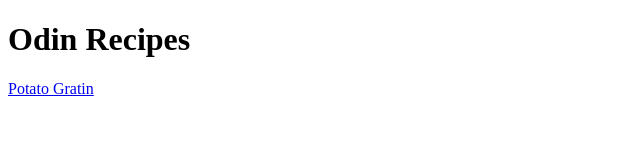
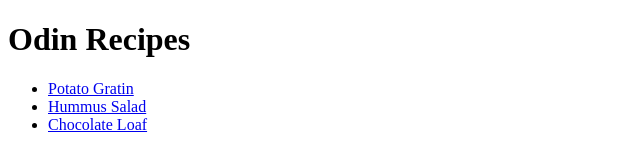
Before and after one commit to r-l-tharp/odin-recipes, a plain HTML site: page index.html in a window 1280 px wide. Shown: the whole page, without its empty margins (0-640 px from the left). Drawn offline with Linux system fonts and the light colour scheme.

Commit message:
Update Index.html with links

```diff
--- a/index.html
+++ b/index.html
@@ -8,6 +8,8 @@
 </head>
 <body>
     <h1>Odin Recipes</h1>
-    <a href="recipes/gratin.html">Potato Gratin</a>
+    <ul><li><a href="recipes/gratin.html">Potato Gratin</a></li>
+    <li><a href="recipes/hummus.html">Hummus Salad</a></li>
+    <li><a href="recipes/chocolate.html">Chocolate Loaf</a></li></ul>
 </body>
 </html>
```
